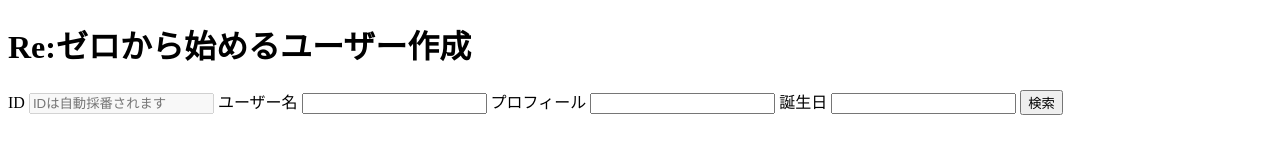
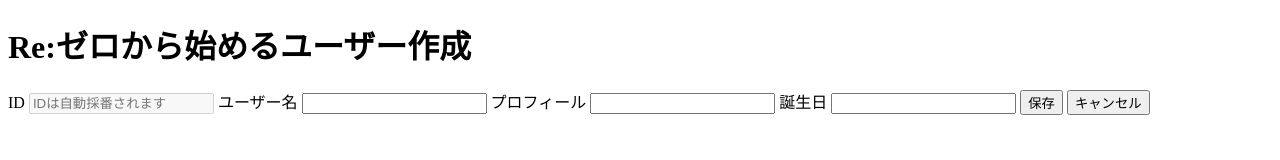
Before and after one commit to shiropt/basic-rest-api, a website: page app/public/create.html in a window 1280 px wide. Drawn offline with Linux system fonts and the light colour scheme; no server answers.

Commit message:
add button

```diff
--- a/app/public/create.html
+++ b/app/public/create.html
@@ -17,7 +17,8 @@
     <input type="text" id="date-of-birth" >
 
 
-    <button id="search-btn">検索</button>
+    <button id="save-btn">保存</button>
+    <button id="cancel-btn">キャンセル</button>
 
   </main>
   <script src="js/users.js"></script>
```
